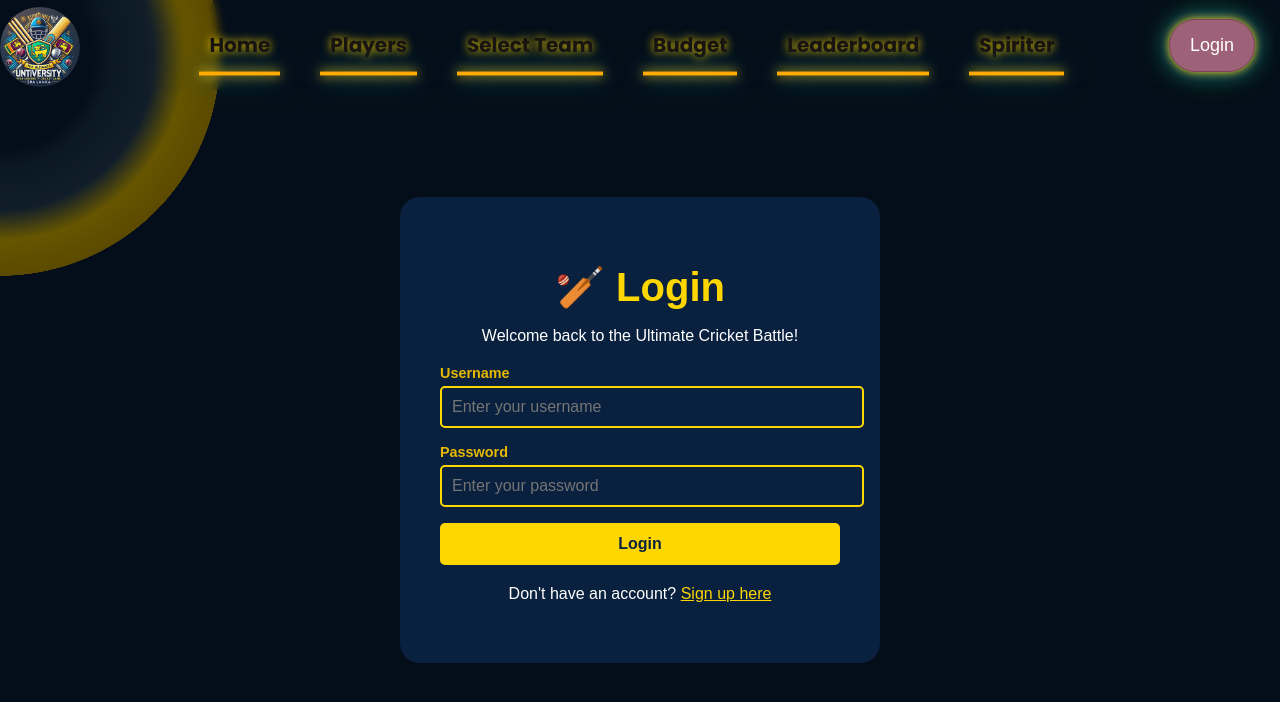
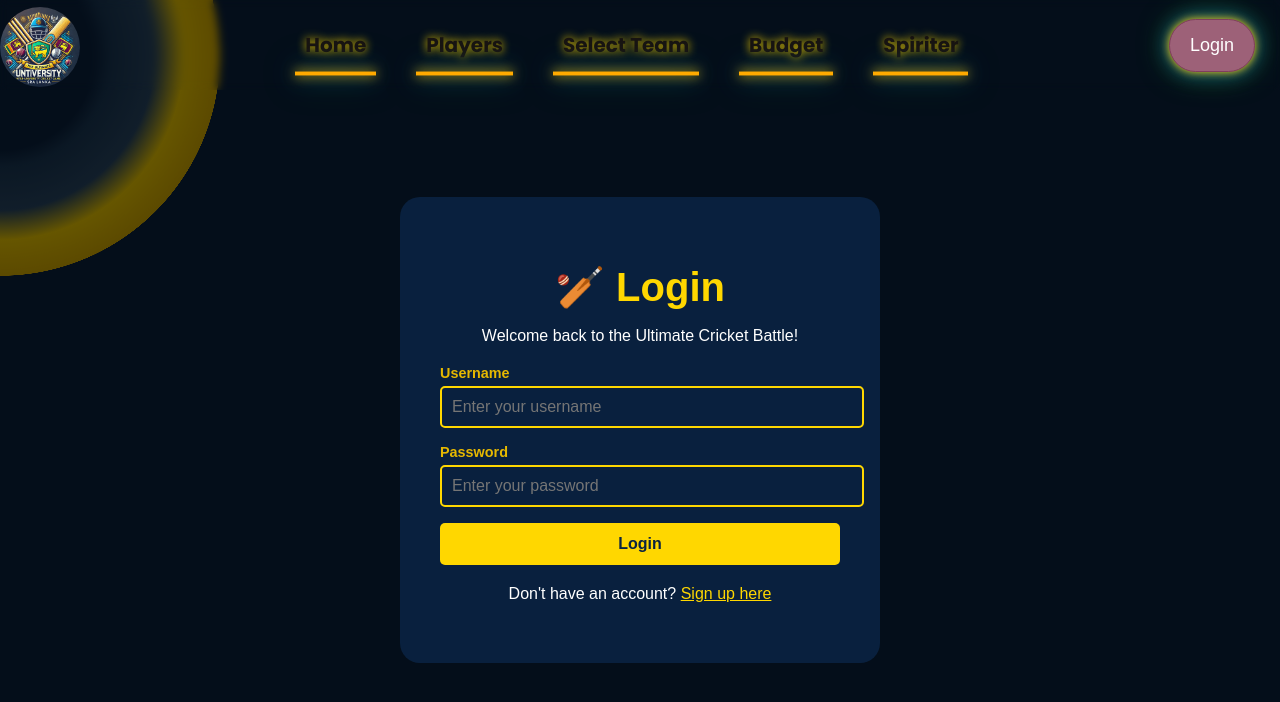
Before and after one commit to Rukshandias2001/SprirtX_Techbuds_02, a React (Vite) app in the folder frontend/: page /login in a window 1280 px wide. Shown: the top 702 px of the page. Built offline with nearby package versions, Linux system fonts and the light colour scheme; no server answers; a web font is replaced by a local one.

Commit message:
made some changes

```diff
--- a/frontend/src/pages/Login.jsx
+++ b/frontend/src/pages/Login.jsx
@@ -30,6 +30,7 @@ const Login = () => {
 
       // Store token in localStorage
       localStorage.setItem("token", token);
+
 
       // Get user details with the token
       const user = await axios.get(
--- a/frontend/src/pages/Navbar.jsx
+++ b/frontend/src/pages/Navbar.jsx
@@ -1,26 +1,35 @@
 import "../styles/navbar.css";
-import SignUp from './SignUp';
-import { useState, useEffect } from 'react';
-import { useNavigate } from 'react-router-dom';
+import SignUp from "./SignUp";
+import { useState, useEffect } from "react";
+import { useNavigate } from "react-router-dom";
 
 function Navbar() {
   const [isLoggedIn, setIsLoggedIn] = useState(false);
   const navigate = useNavigate();
 
+  const [hasLeaderboardAccess, setHasLeaderboardAccess] = useState(false);
+
   useEffect(() => {
     // Check if token exists in localStorage
-    const token = localStorage.getItem('token');
+    const token = localStorage.getItem("token");
     if (token) {
       setIsLoggedIn(true);
+    }
+
+    // Check user role
+    const loginUser = localStorage.getItem("userRole");
+    if (loginUser) {
+      const selectUserId = JSON.parse(loginUser);
+      setHasLeaderboardAccess(selectUserId.admin); // Assuming the role is stored as a boolean (true/false)
     }
   }, []);
 
   const handleLogout = () => {
     // Remove token from localStorage
-    localStorage.removeItem('token');
+    localStorage.removeItem("token");
     setIsLoggedIn(false);
     // Redirect to login page
-    navigate('/Login');
+    navigate("/Login");
   };
 
   return (
@@ -43,9 +52,11 @@ function Navbar() {
             <a href="budget" className="link">
               Budget
             </a>
-            <a href="/leaderboard" className="link">
-              Leaderboard
-            </a>
+            {hasLeaderboardAccess && (
+              <a href="/leaderboard" className="link">
+                Leaderboard
+              </a>
+            )}
             <a href="#" className="link">
               Spiriter
             </a>
```
Also changed, not shown: frontend/src/pages/Players.jsx (line endings or trailing spaces).
